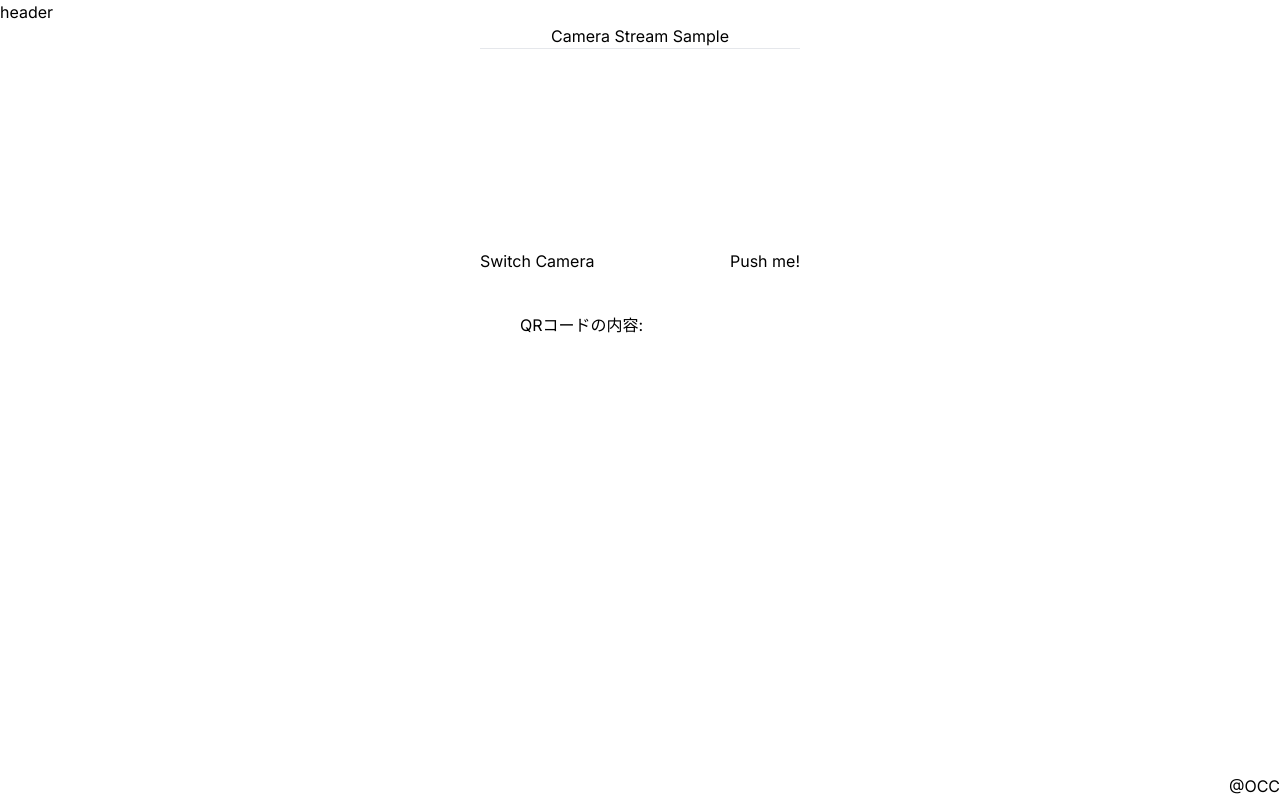
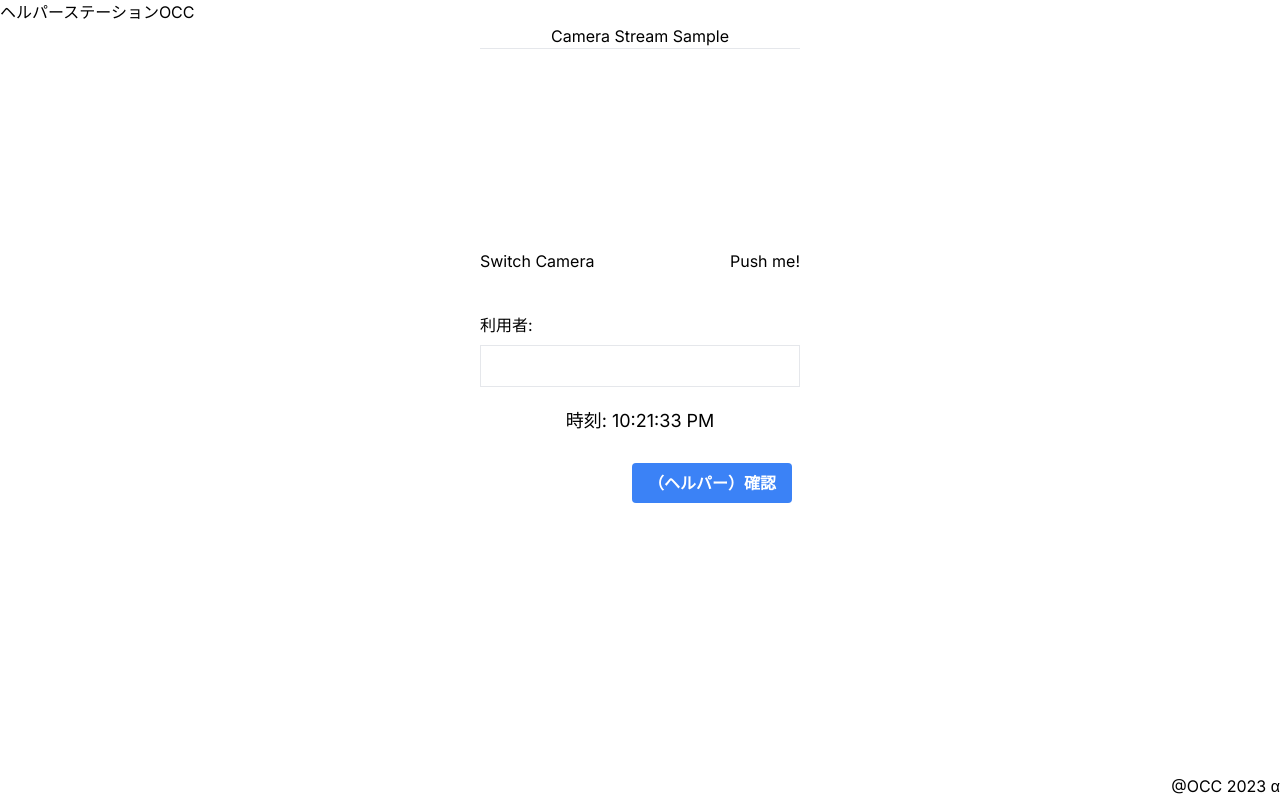
Before and after one commit to Takashi-Matsumura/vercel-qrcode, a Next.js app: page / in a window 1280 px wide. Built offline with nearby package versions, Linux system fonts and the light colour scheme; no server answers.

Commit message:
Update header and footer text, add current time display and helper confirmation button

```diff
--- a/app/components/CameraStreamWithQRReader.js
+++ b/app/components/CameraStreamWithQRReader.js
@@ -9,6 +9,17 @@ const CameraStreamWithQRReader = () => {
   const canvasRef = useRef(null);
   const [qrCodeText, setQrCodeText] = useState("");
   const [facingMode, setFacingMode] = useState("user"); // デフォルトはフロントカメラ
+  const [currentTime, setCurrentTime] = useState(new Date());
+
+  useEffect(() => {
+    const timer = setInterval(() => {
+      setCurrentTime(new Date());
+    }, 1000);
+
+    return () => {
+      clearInterval(timer);
+    };
+  }, []);
 
   useEffect(() => {
     // カメラへのアクセス
@@ -88,7 +99,18 @@ const CameraStreamWithQRReader = () => {
           <button onClick={switchCamera}>Switch Camera</button>
           <button onClick={scanQRCode}>Push me!</button>
         </div>
-        <p className="p-10">QRコードの内容: {qrCodeText}</p>
+        <p className="pb-2 pt-10">利用者:</p>
+        <p className="flex text-3xl justify-center font-bold border py-5 w-full">
+          {qrCodeText.name}
+        </p>
+        <p className="flex justify-center text-lg p-5 w-full">
+          時刻: {currentTime.toLocaleTimeString()}
+        </p>
+        <div className="flex justify-end p-2">
+          <button className="bg-blue-500 hover:bg-blue-700 text-white font-bold py-2 px-4 rounded">
+            （ヘルパー）確認
+          </button>
+        </div>
       </div>
     </div>
   );
--- a/app/page.tsx
+++ b/app/page.tsx
@@ -6,14 +6,14 @@ import CameraStreamWithQRReader from "./components/CameraStreamWithQRReader";
 export default function Home() {
   return (
     <div>
-      <header>header</header>
+      <header>ヘルパーステーションOCC</header>
       <main className="main h-screen">
         <div className="flex flex-col justify-center items-center">
           <h1>Camera Stream Sample</h1>
           <CameraStreamWithQRReader />
         </div>
       </main>
-      <footer className="text-right">@OCC</footer>
+      <footer className="text-right">@OCC 2023 α</footer>
     </div>
   );
 }
```
Also changed, not shown: 1 other file (tests, documents, lock files or other folders).
